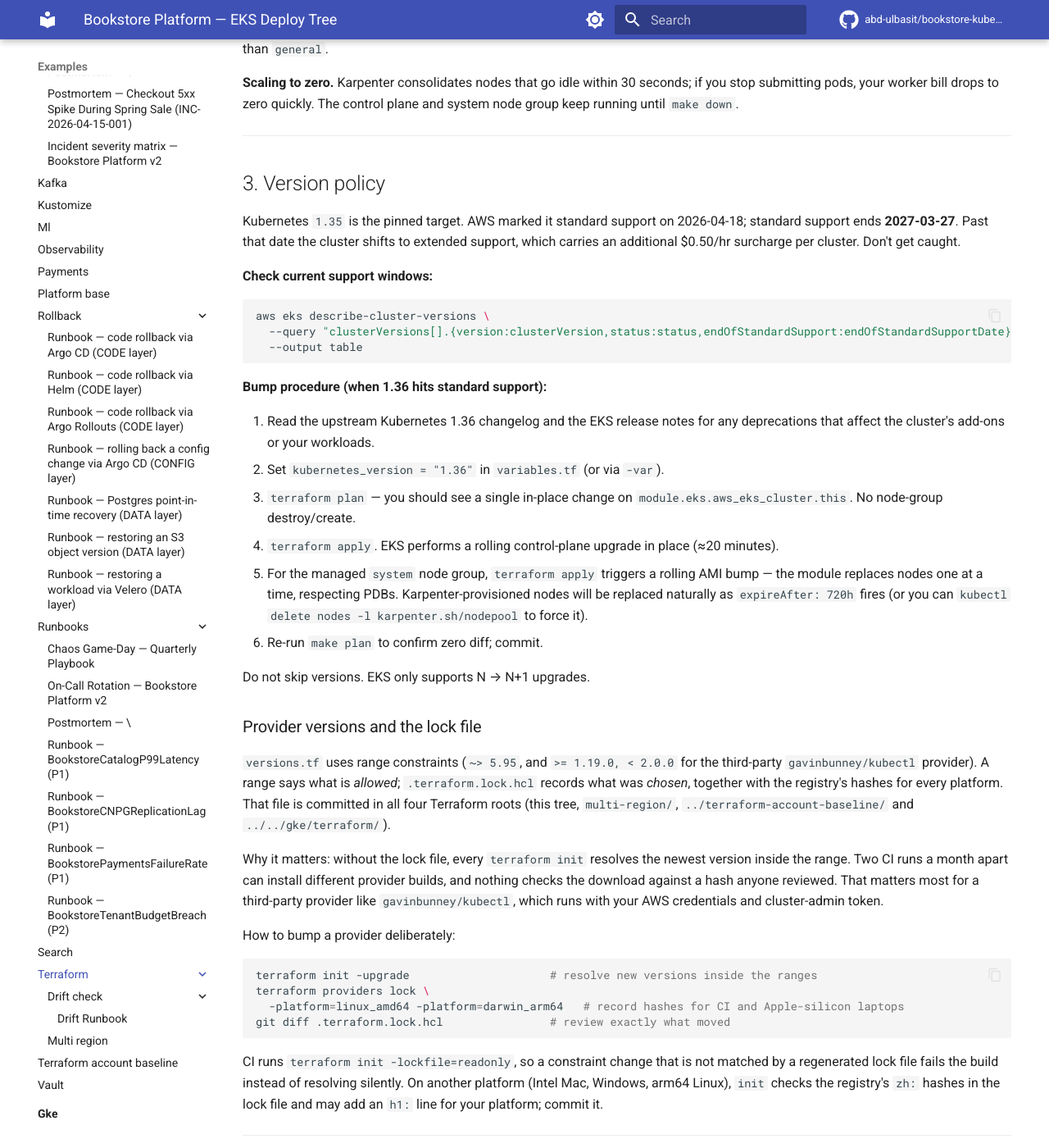
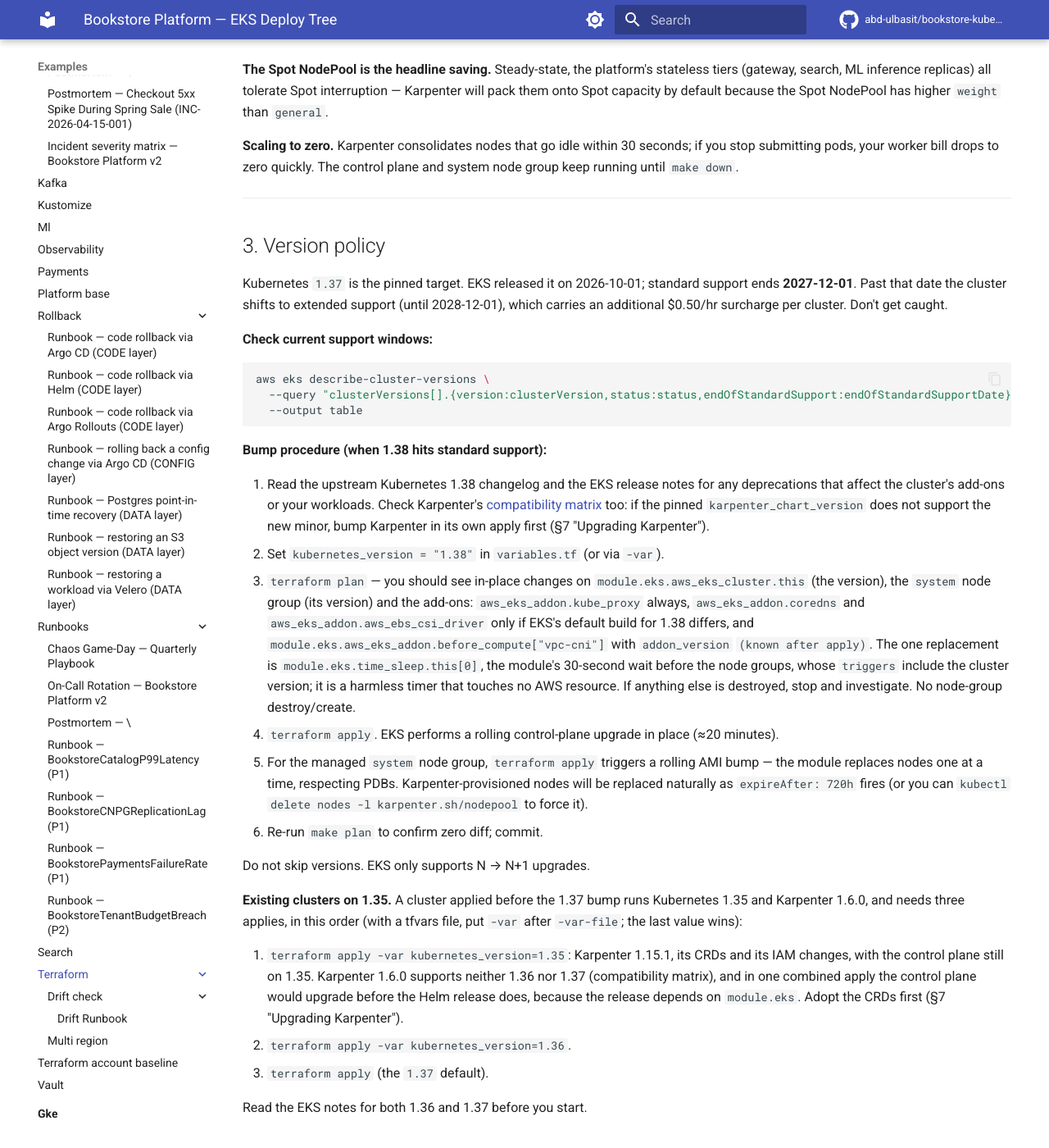
Before and after one commit to abd-ulbasit/bookstore-kubernetes-guide, an MkDocs documentation site: the page built from full-guide/examples/bookstore-platform/terraform/README.md, in a window 1280 px wide and 1400 px high, scrolled down 1725 px. Shown: the whole window at 82% size. Built offline with MkDocs 1.6.1 and Material for MkDocs 9.7.7, drawn with Linux system fonts in a browser that asks for light colours; comment, search, counter and statistics services are not loaded; some of the changed text lies outside the part shown.

Commit message:
Move the EKS and GKE Terraform to Kubernetes 1.37
EKS defaults to 1.37 with Karpenter 1.15.1 and the controller IAM it needs; GKE pins 1.37.1 on the Regular channel. Standalone add-ons now follow cluster upgrades through an aws_eks_addon_version lookup (addon_version = null left them on their create-time build), and the vpc-cni moved block targets before_compute. Validated, not yet applied on AWS or GCP.

Co-Authored-By: Claude Opus 5.5 <noreply@anthropic.com>

````diff
--- a/full-guide/examples/bookstore-platform/terraform/README.md
+++ b/full-guide/examples/bookstore-platform/terraform/README.md
@@ -11,11 +11,11 @@ You opt in to costs. The user — not this Makefile — runs `make up`. Read all
 A single-region EKS cluster, ready for a multi-tenant platform:
 
 - **VPC** — `10.0.0.0/16` across three Availability Zones, with public (`/20`), private (`/20`), and intra (`/22`) subnets per AZ. The intra subnets host EKS control-plane ENIs; they have no NAT egress.
-- **EKS cluster** — Kubernetes `1.35`, the control plane logs to CloudWatch, secrets are envelope-encrypted with a customer-managed KMS key. The principal that runs `terraform apply` is granted cluster-admin via an EKS access entry — no `aws-auth` ConfigMap.
+- **EKS cluster** — Kubernetes `1.37`, the control plane logs to CloudWatch, secrets are envelope-encrypted with a customer-managed KMS key. The principal that runs `terraform apply` is granted cluster-admin via an EKS access entry — no `aws-auth` ConfigMap.
 - **One small managed node group ("system")** — 2 × `t3.medium` On-Demand, tainted `CriticalAddonsOnly=true:NoSchedule`. Hosts Karpenter, the AWS Load Balancer Controller, CoreDNS, the EBS-CSI controller, metrics-server. Nothing else.
-- **Karpenter `1.6.0`** — running in `kube-system`. Two `NodePool` resources: `general` (On-Demand, `c/m/r` families, generation > 4) and `spot` (prefers Spot, falls back to On-Demand, higher `weight` so Karpenter reaches for it first). Consolidation is `WhenEmptyOrUnderutilized` with a 30-second timer. One `EC2NodeClass` (`default`) using the EKS-optimized `al2023@latest` AMI alias.
+- **Karpenter `1.15.1`** — running in `kube-system`, with its CRDs in a separate `karpenter-crd` release (§7). Two `NodePool` resources: `general` (On-Demand, `c/m/r` families, generation > 4) and `spot` (prefers Spot, falls back to On-Demand, higher `weight` so Karpenter reaches for it first). Consolidation is `WhenEmptyOrUnderutilized` with a 30-second timer. One `EC2NodeClass` (`default`) using the EKS-optimized `al2023@latest` AMI alias.
 - **AWS Load Balancer Controller `1.13.0`** — the bridge from `Service type=LoadBalancer` and `Ingress` to ALBs / NLBs. IRSA-scoped to the upstream `v2.13.0` IAM policy, vendored and reviewed in `policies/` (it used to be fetched over HTTP at plan time).
-- **EBS-CSI driver, vpc-cni, kube-proxy, CoreDNS** — installed as EKS-managed addons. Versions are pinned implicitly by EKS to the 1.35 default; we override only `configuration_values` (system-pool placement, replica count).
+- **EBS-CSI driver, vpc-cni, kube-proxy, CoreDNS** — installed as EKS-managed addons. Each `addon_version` is EKS's default build for the cluster's Kubernetes version: `addons.tf` looks it up with an `aws_eks_addon_version` data source (`most_recent = false`) keyed on `module.eks.cluster_version`, and the EKS module runs the same lookup for vpc-cni, so a version bump moves every add-on whose default build changed (kube-proxy always) in the same plan. Beyond the version, we set `configuration_values` for CoreDNS and EBS-CSI (system-pool placement, replica count).
 - **metrics-server `3.13.0`** — for `kubectl top` and HPA. Karpenter does not require it.
 
 The Bookstore Platform application workloads (auth, payments, search, ML, observability, …) are **not** installed here. Argo CD bootstraps those after the cluster is up — see `../argocd/`.
@@ -47,7 +47,7 @@ The numbers below are list-price `us-east-1` as of 2026-05; cross-check your reg
 
 ## 3. Version policy
 
-Kubernetes `1.35` is the pinned target. AWS marked it standard support on 2026-04-18; standard support ends **2027-03-27**. Past that date the cluster shifts to extended support, which carries an additional $0.50/hr surcharge per cluster. Don't get caught.
+Kubernetes `1.37` is the pinned target. EKS released it on 2026-10-01; standard support ends **2027-12-01**. Past that date the cluster shifts to extended support (until 2028-12-01), which carries an additional $0.50/hr surcharge per cluster. Don't get caught.
 
 **Check current support windows:**
 
@@ -57,16 +57,24 @@ aws eks describe-cluster-versions \
   --output table
 ```
 
-**Bump procedure (when 1.36 hits standard support):**
+**Bump procedure (when 1.38 hits standard support):**
 
-1. Read the upstream Kubernetes 1.36 changelog and the EKS release notes for any deprecations that affect the cluster's add-ons or your workloads.
-2. Set `kubernetes_version = "1.36"` in `variables.tf` (or via `-var`).
-3. `terraform plan` — you should see a single in-place change on `module.eks.aws_eks_cluster.this`. No node-group destroy/create.
+1. Read the upstream Kubernetes 1.38 changelog and the EKS release notes for any deprecations that affect the cluster's add-ons or your workloads. Check Karpenter's [compatibility matrix](https://karpenter.sh/docs/upgrading/compatibility/) too: if the pinned `karpenter_chart_version` does not support the new minor, bump Karpenter in its own apply first (§7 "Upgrading Karpenter").
+2. Set `kubernetes_version = "1.38"` in `variables.tf` (or via `-var`).
+3. `terraform plan` — you should see in-place changes on `module.eks.aws_eks_cluster.this` (the version), the `system` node group (its version) and the add-ons: `aws_eks_addon.kube_proxy` always, `aws_eks_addon.coredns` and `aws_eks_addon.aws_ebs_csi_driver` only if EKS's default build for 1.38 differs, and `module.eks.aws_eks_addon.before_compute["vpc-cni"]` with `addon_version` `(known after apply)`. The one replacement is `module.eks.time_sleep.this[0]`, the module's 30-second wait before the node groups, whose `triggers` include the cluster version; it is a harmless timer that touches no AWS resource. If anything else is destroyed, stop and investigate. No node-group destroy/create.
 4. `terraform apply`. EKS performs a rolling control-plane upgrade in place (≈20 minutes).
 5. For the managed `system` node group, `terraform apply` triggers a rolling AMI bump — the module replaces nodes one at a time, respecting PDBs. Karpenter-provisioned nodes will be replaced naturally as `expireAfter: 720h` fires (or you can `kubectl delete nodes -l karpenter.sh/nodepool` to force it).
 6. Re-run `make plan` to confirm zero diff; commit.
 
 Do not skip versions. EKS only supports N → N+1 upgrades.
+
+**Existing clusters on 1.35.** A cluster applied before the 1.37 bump runs Kubernetes 1.35 and Karpenter 1.6.0, and needs three applies, in this order (with a tfvars file, put `-var` after `-var-file`; the last value wins):
+
+1. `terraform apply -var kubernetes_version=1.35`: Karpenter 1.15.1, its CRDs and its IAM changes, with the control plane still on 1.35. Karpenter 1.6.0 supports neither 1.36 nor 1.37 (compatibility matrix), and in one combined apply the control plane would upgrade before the Helm release does, because the release depends on `module.eks`. Adopt the CRDs first (§7 "Upgrading Karpenter").
+2. `terraform apply -var kubernetes_version=1.36`.
+3. `terraform apply` (the `1.37` default).
+
+Read the EKS notes for both 1.36 and 1.37 before you start.
 
 ### Provider versions and the lock file
 
@@ -92,8 +100,8 @@ CI runs `terraform init -lockfile=readonly`, so a constraint change that is not
 - An AWS account with permission to create VPCs, EKS clusters, IAM roles, KMS keys, SQS queues, and EC2 instances. Run from a laptop, the principal you run Terraform as becomes the cluster admin, so make it your real working identity, not a throwaway service role. (CI uses an explicit apply role instead; see "GitHub Actions workflow" in §11.)
 - AWS CLI v2 configured: `aws sts get-caller-identity` must return the expected account.
 - Terraform `>= 1.11.0, < 2.0.0` (1.11 is where the S3 backend's `use_lockfile` is GA). `.terraform-version` pins `1.14.8` for `tfenv` / `asdf` users: the version CI and the devcontainer run, and the one the lock file was generated with.
-- `kubectl` (any version within ±1 minor of `1.35`).
-- `helm` `>= 3.13`.
+- `kubectl` (any version within ±1 minor of `1.37`).
+- `helm` `3.22.x` (or `4.3.x`): the releases whose version-skew range covers Kubernetes 1.37.
 - `jq` — the cleanup scripts use it heavily.
 - Outbound network egress for `terraform init` (HashiCorp registry + GitHub Releases for module sources).
 
@@ -178,6 +186,22 @@ watch kubectl get nodes -l karpenter.sh/nodepool
 ```
 
 **Inspecting decisions.** `kubectl logs -n kube-system -l app.kubernetes.io/name=karpenter` is your friend. Karpenter's structured logs name every node it provisions, why, and what cost band it picked.
+
+**Upgrading Karpenter.** Read Karpenter's [upgrade guide](https://karpenter.sh/docs/upgrading/upgrade-guide/) for every minor between the old and the new version, then bump `karpenter_chart_version`. Three things in this tree move with it:
+
+- **CRDs.** They come from the `karpenter-crd` chart (`helm_release.karpenter_crd`), because Helm never upgrades the CRDs it installed from the controller chart's `crds/` directory. A cluster first applied with Karpenter 1.6.0 has three CRDs without Helm ownership metadata, so the first apply after the bump fails with `invalid ownership metadata`. Label and annotate them first, as Karpenter's troubleshooting guide describes:
+
+  ```bash
+  kubectl label crd ec2nodeclasses.karpenter.k8s.aws nodepools.karpenter.sh nodeclaims.karpenter.sh \
+    app.kubernetes.io/managed-by=Helm --overwrite
+  kubectl annotate crd ec2nodeclasses.karpenter.k8s.aws nodepools.karpenter.sh nodeclaims.karpenter.sh \
+    meta.helm.sh/release-name=karpenter-crd meta.helm.sh/release-namespace=kube-system --overwrite
+  ```
+
+- **Controller IAM.** `karpenter.tf` turns on the sub-module's v1 policy (`enable_v1_permissions`) and adds `iam:ListInstanceProfiles` (required since 1.7.0) and `ec2:DescribeInstanceStatus` (required since 1.12.0), which the v20 sub-module does not grant. Check the upgrade guide's IAM notes against that list on every bump.
+- **Drift.** Since 1.12.0 Karpenter includes the CA bundle in its drift hash, and the upgrade guide warns that this marks existing nodes as drifted. Expect Karpenter to replace its nodes after the 1.6.0 to 1.15.1 upgrade.
+
+The other notes from 1.7 to 1.15 need no change here: the chart values this tree sets are unchanged (the `webhook` block it used to set had been ignored since 1.1.0), the `default` EC2NodeClass sets no `spec.kubelet` (whose validation 1.15.0 tightened), and nothing in the repo queries the metrics those releases renamed or relabelled.
 
 ---
 
````
Also changed, not shown: full-guide/examples/bookstore-platform/terraform/multi-region/README.md (+15 -7 lines), full-guide/examples/gke/README.md (+6 -0 lines), 9 other files.
